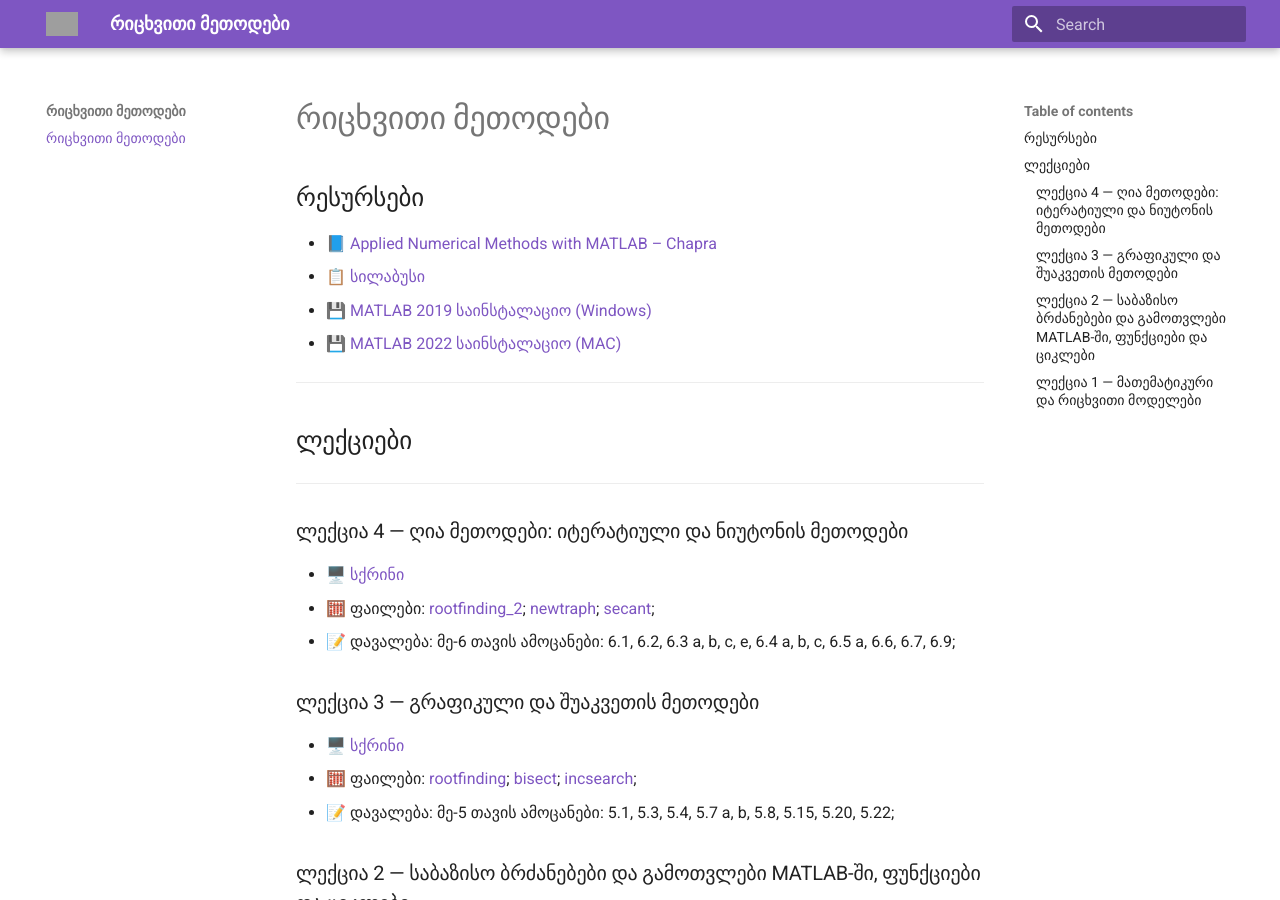
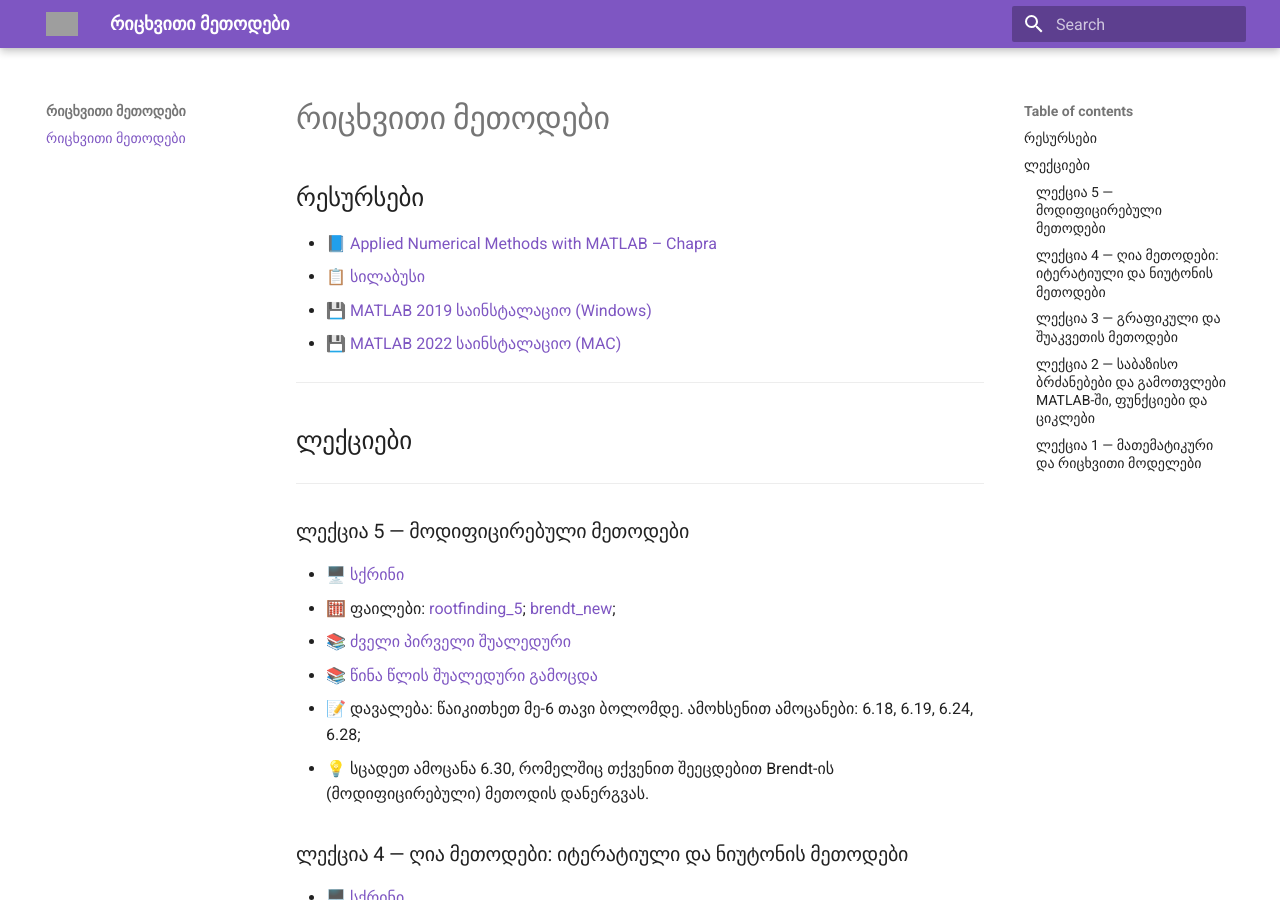
Before and after one commit to gugavar/numerical-methods-spring-2026, an MkDocs documentation site: the page built from docs/index.md, in a window 1280 px wide and 900 px high. Built offline with MkDocs 1.6.1 and Material for MkDocs 9.7.7, drawn with Linux system fonts in a browser that asks for light colours; grey boxes are pictures that could not be loaded.

Commit message:
Update index.md

```diff
--- a/docs/index.md
+++ b/docs/index.md
@@ -11,6 +11,14 @@
 
 ## ლექციები
 ---
+### ლექცია 5 — მოდიფიცირებული მეთოდები
+
+- 🖥️ [სქრინი](https://drive.google.com/file/d/1hGxclEXEgllX_emHUxMJKEag3O5jYDkG/view?usp=drive_link)
+- 🧮 ფაილები: [rootfinding_5](https://drive.google.com/file/d/14RBbFw0MKbko9nh2yY2FRDeZ0VuFhQIx/view?usp=drive_link); [brendt_new](https://drive.google.com/file/d/1mjwsG-OqUWR25nrLBPuEqzlPhIc4mzmC/view?usp=drive_link);
+- 📚 [ძველი პირველი შუალედური](https://drive.google.com/file/d/1RTBp15QpHm8-ZWjA_F7PiSRhcQgMP6sU/view?usp=drive_link)
+- 📚 [წინა წლის შუალედური გამოცდა](https://docs.google.com/document/d/1KhRBnJAI_TVpJvO27Wn5CFsTc57bSz9q/edit?ouid=110148669605332798451&rtpof=true&sd=true&usp=drive_link)
+- 📝 დავალება: წაიკითხეთ მე-6 თავი ბოლომდე. ამოხსენით ამოცანები: 6.18, 6.19, 6.24, 6.28;
+- 💡 სცადეთ ამოცანა 6.30, რომელშიც თქვენით შეეცდებით Brendt-ის (მოდიფიცირებული) მეთოდის დანერგვას.
 
 ### ლექცია 4 — ღია მეთოდები: იტერატიული და ნიუტონის მეთოდები
 
```
